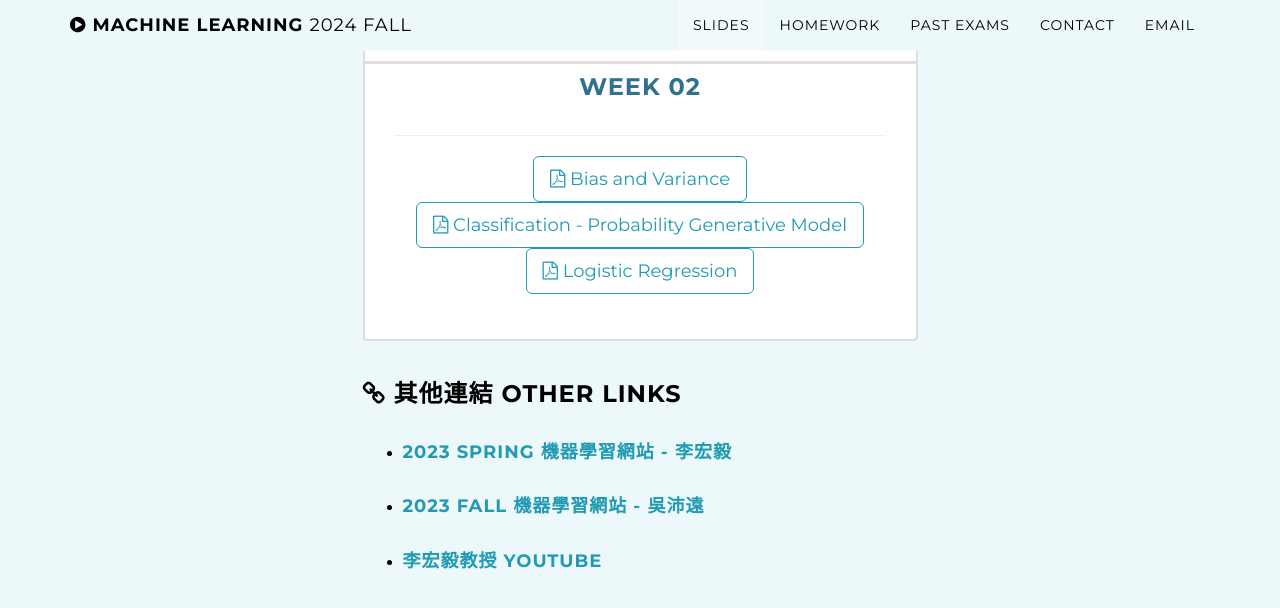
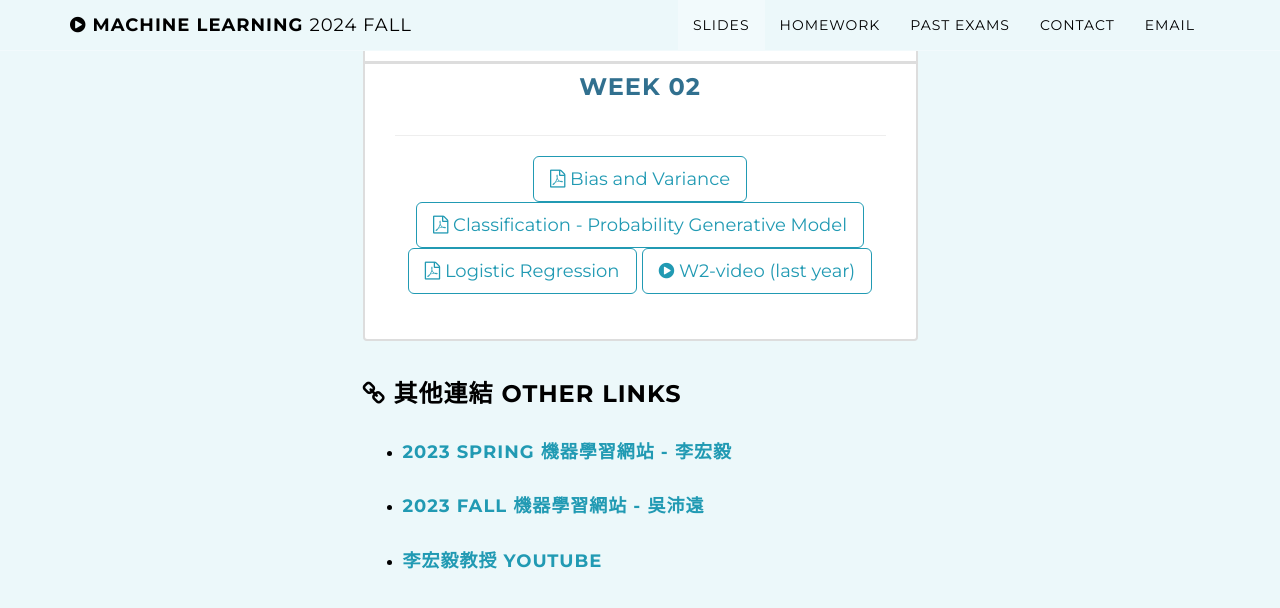
Before and after one commit to ntueemlta2024/ntueemlta2024.github.io, a Jekyll site: the page built from index.html, in a window 1280 px wide and 900 px high, scrolled down 1420 px. Shown: the top 608 px of the window. Built offline with Jekyll 4.4.1, drawn with Linux system fonts in a browser that asks for light colours.

Commit message:
add last year video

```diff
--- a/_config.yml
+++ b/_config.yml
@@ -67,9 +67,9 @@ syllabus:
         kind: file-pdf-o
         path:  ./slides/week2/W2_Logistic Regression (v4).pdf
 
-      # - title: W2-video
-      #   kind: play-circle
-      #   path:  https://www.youtube.com/playlist?list=PLIKHU3mMrCpgd7ED1YW5BJa2n1qR1XdJE
+      - title: W2-video (last year)
+        kind: play-circle
+        path:  https://www.youtube.com/playlist?list=PLIKHU3mMrCpgd7ED1YW5BJa2n1qR1XdJE
 
 
   # - title: Week 03
```
